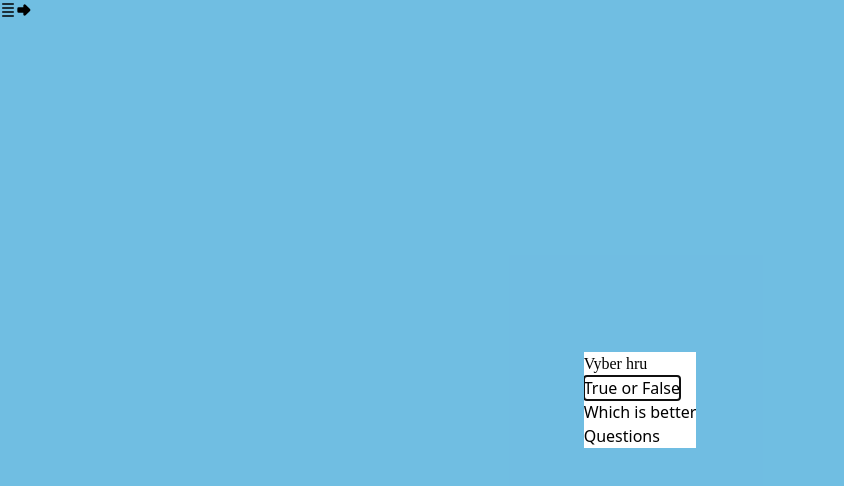
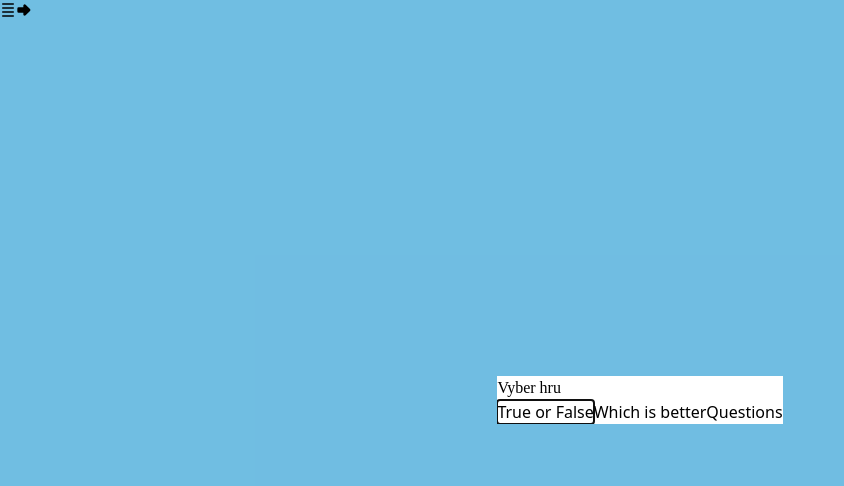
Before and after one commit to Vikysan/bronaKarticky, a React (Vite) app: page / in a window 1280 px wide. Shown: the top 486 px of the page, without its empty margins (0-844 px from the left). Built offline with nearby package versions, Linux system fonts and the light colour scheme; a web font is replaced by a local one.

Commit message:
styling menu

```diff
--- a/src/components/ModalMenu.jsx
+++ b/src/components/ModalMenu.jsx
@@ -16,14 +16,14 @@ const ModalMenu = forwardRef(function ModalMenu({ gameChangeHandler }, ref) {
     }
   })
   return (
-    <dialog ref={dialog} className='w-80 backdrop:bg-sky-300  rounded-xl  bg-stone-900'>
+    <dialog ref={dialog} className='w-80 backdrop:bg-sky-300  rounded-xl  bg-stone-900 p-8'>
       <h2 className='text-center font-extrabold mb-4 tracking-widest text-white text-4xl' style={{ fontFamily: 'Handjet' }}>Vyber hru</h2>
-      <ul className='px-4'>
-        <li><Button  onClick={() => gameChangeHandler("true_or_false")} className="text-stone-400 text-2xl text-left"><Dot className="bg-red-600 " />True or False</Button></li>
-        <li><Button onClick={() => gameChangeHandler("which_is_better")} className="text-stone-400 text-2xl text-left"><Dot className="bg-green-600 " />Which is better</Button></li>
+      <div className=' grid grid-cols-1 gap-4'>
+        <Button  onClick={() => gameChangeHandler("true_or_false")} className="text-stone-400 text-2xl text-left"><Dot className="bg-red-600 " />True or False</Button>
+        <Button onClick={() => gameChangeHandler("which_is_better")} className="text-stone-400 text-2xl text-left"><Dot className="bg-green-600 " />Which is better</Button>
 
-        <li><Button onClick={() => gameChangeHandler("questions")} className="text-stone-400 text-2xl text-left"><Dot className="bg-pink-950 " />Questions</Button></li>
-      </ul>
+        <Button onClick={() => gameChangeHandler("questions")} className="text-stone-400 text-2xl text-left"><Dot className="bg-pink-950 " />Questions</Button>
+      </div>
       {/* <form method="dialog">
         <button className='text-right'>Close</button></form> */}
     </dialog>
--- a/src/components/UI/Dot.jsx
+++ b/src/components/UI/Dot.jsx
@@ -2,7 +2,7 @@ import React from 'react'
 
 const Dot = ({className}) => {
   return (
-    <div className={`${className} rounded-full w-4 h-4 inline-block`}> </div>
+    <div className={`${className} rounded-full w-4 h-4 inline-block mr-2`}> </div>
   )
 }
 
```
